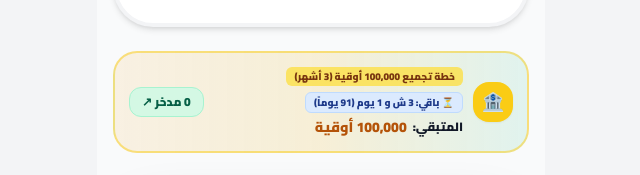
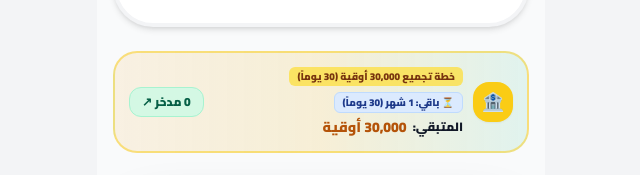
Before and after one commit to edehH/rider-wallet, a React (Vite) app: page / in a window 1280 px wide. Shown: the part 302-477 px from the top of the page, without its empty margins (319-959 px from the left). Built offline with nearby package versions, Linux system fonts and the light colour scheme.

Commit message:
Add files via upload

```diff
--- a/App.tsx
+++ b/App.tsx
@@ -396,12 +396,12 @@ const App: React.FC = () => {
         <p className="text-center text-[0.65rem] font-black text-gray-400 mt-3 uppercase tracking-widest">اضغط لتعديل الهدف</p>
       </div>
 
-      {/* 3-Month Wealth Target Quick Bar with Dynamic Days Deduction */}
+      {/* 30-Day Wealth Target Quick Bar with Dynamic Days Deduction */}
       {(() => {
         const totalSavedVault = Math.max(0, data.vault.reduce((acc, curr) => acc + curr.amount, 0));
-        const targetAmount = data.savingsPlan?.targetAmount || 100000;
+        const targetAmount = data.savingsPlan?.targetAmount || 30000;
         const remainingMoney = Math.max(0, targetAmount - totalSavedVault);
-        const planDays = (data.savingsPlan?.timeframeMonths || 3) * 30;
+        const planDays = data.savingsPlan?.timeframeDays || (data.savingsPlan?.timeframeMonths ? data.savingsPlan.timeframeMonths * 30 : 30);
         const dailyQuota = Math.max(1, Math.round(targetAmount / planDays));
         const daysLeft = Math.max(0, Math.ceil(remainingMoney / dailyQuota));
         const daysCut = Math.min(planDays, Math.floor(totalSavedVault / dailyQuota));
@@ -427,7 +427,7 @@ const App: React.FC = () => {
               <div>
                 <div className="flex items-center gap-1.5 flex-wrap">
                   <span className="text-[10px] font-black text-amber-900 bg-yellow-300/80 px-2 py-0.5 rounded-md">
-                    {data.savingsPlan?.title || 'خطة تجميع 100,000 أوقية (3 أشهر)'}
+                    {data.savingsPlan?.title || 'خطة تجميع 30,000 أوقية (30 يوماً)'}
                   </span>
                   <span className="text-[10px] font-black text-blue-900 bg-blue-100 px-2 py-0.5 rounded-md border border-blue-200">
                     ⏳ باقي: {formatQuickDuration(daysLeft)}
--- a/components/SavingsVaultModal.tsx
+++ b/components/SavingsVaultModal.tsx
@@ -12,31 +12,34 @@ interface SavingsVaultModalProps {
 
 const PRESET_PLANS = [
   {
-    targetAmount: 100000,
-    timeframeMonths: 3,
-    title: 'خطة الـ 100,000 أوقية (3 أشهر - 90 يوماً)',
+    targetAmount: 30000,
+    timeframeMonths: 1,
+    timeframeDays: 30,
+    title: 'خطة الـ 30,000 أوقية (30 يوماً)',
     dailyIncomeBaseline: 1500,
-    dailySavingsNeeded: 1111,
+    dailySavingsNeeded: 1000,
     icon: '🎯',
-    badge: 'الهدف السريع للشباب',
-  },
-  {
-    targetAmount: 180000,
-    timeframeMonths: 3,
-    title: 'خطة الـ 180,000 أوقية (3 أشهر - 90 يوماً)',
-    dailyIncomeBaseline: 1500,
-    dailySavingsNeeded: 2000,
-    icon: '🚀',
-    badge: 'الهدف الذهبي المكثف',
+    badge: 'الهدف الأساسي (30 يوماً)',
   },
   {
     targetAmount: 50000,
+    timeframeMonths: 1,
+    timeframeDays: 30,
+    title: 'خطة الـ 50,000 أوقية (30 يوماً)',
+    dailyIncomeBaseline: 1500,
+    dailySavingsNeeded: 1667,
+    icon: '🚀',
+    badge: 'هدف مكثف سريع',
+  },
+  {
+    targetAmount: 100000,
     timeframeMonths: 3,
-    title: 'خطة الـ 50,000 أوقية (3 أشهر)',
+    timeframeDays: 90,
+    title: 'خطة الـ 100,000 أوقية (3 أشهر)',
     dailyIncomeBaseline: 1500,
-    dailySavingsNeeded: 556,
+    dailySavingsNeeded: 1111,
     icon: '⚡',
-    badge: 'هدف انطلاقة ميسرة',
+    badge: 'هدف الـ 3 أشهر',
   },
 ];
 
@@ -49,10 +52,11 @@ export const SavingsVaultModal: React.FC<SavingsVaultModalProps> = ({
   onAddManualDeposit,
 }) => {
   const currentPlan: SavingsPlan = data.savingsPlan || {
-    targetAmount: 100000,
-    timeframeMonths: 3,
+    targetAmount: 30000,
+    timeframeMonths: 1,
+    timeframeDays: 30,
     startDate: data.currentDay.date,
-    title: 'خطة تجميع 100,000 أوقية (3 أشهر)',
+    title: 'خطة تجميع 30,000 أوقية (30 يوماً)',
     dailyIncomeBaseline: 1500,
   };
 
@@ -63,11 +67,11 @@ export const SavingsVaultModal: React.FC<SavingsVaultModalProps> = ({
   // Calculations
   const totalSavedInVault = data.vault.reduce((acc, curr) => acc + curr.amount, 0);
   const totalSaved = Math.max(0, totalSavedInVault);
-  const target = currentPlan.targetAmount || 100000;
+  const target = currentPlan.targetAmount || 30000;
   const remaining = Math.max(0, target - totalSaved);
   const progressPct = Math.min(100, Math.max(0, (totalSaved / target) * 100));
 
-  const totalDays = (currentPlan.timeframeMonths || 3) * 30;
+  const totalDays = currentPlan.timeframeDays || (currentPlan.timeframeMonths ? currentPlan.timeframeMonths * 30 : 30);
   const dailyNeeded = Math.max(1, Math.round(target / totalDays));
   const dailyIncome = currentPlan.dailyIncomeBaseline || 1500;
   const dailySavingsRatio = Math.round((dailyNeeded / dailyIncome) * 100);
@@ -97,7 +101,7 @@ export const SavingsVaultModal: React.FC<SavingsVaultModalProps> = ({
     if (totalSaved >= target) {
       return {
         title: '🎉 ألف مبروك يا بطل! تم تحقيق الهدف بالكامل!',
-        desc: `لقد جمعت ${totalSaved.toLocaleString()} أوقية بنجاح واقتدار في مقتبل شبابك خلال 3 أشهر فقط. طريقك مفتوح نحو إنجازات أعظم!`,
+        desc: `لقد جمعت ${totalSaved.toLocaleString()} أوقية بنجاح واقتدار خلال ${totalDays} يوماً فقط. طريقك مفتوح نحو إنجازات أكبر!`,
         color: 'from-emerald-500 to-teal-700',
         textColor: 'text-emerald-950',
       };
@@ -127,8 +131,8 @@ export const SavingsVaultModal: React.FC<SavingsVaultModalProps> = ({
       };
     }
     return {
-      title: '🌱 خطة الشهور الثلاثة السريعة لمقتبل العمر',
-      desc: `خلال 3 أشهر (90 يوماً فقط)، ادخار ${dailyNeeded.toLocaleString()} أوقية يومياً يوصلك لـ ${target.toLocaleString()} أوقية كاملة في نصف المدة!`,
+      title: '🌱 خطة الـ 30 يوماً السريعة لمقتبل العمر',
+      desc: `خلال 30 يوماً فقط، ادخار ${dailyNeeded.toLocaleString()} أوقية يومياً يوصلك لـ ${target.toLocaleString()} أوقية كاملة في مهلة شهر واحد!`,
       color: 'from-yellow-400 to-amber-500',
       textColor: 'text-yellow-950',
     };
@@ -327,7 +331,7 @@ export const SavingsVaultModal: React.FC<SavingsVaultModalProps> = ({
       <div className="bg-white p-5 sm:p-6 rounded-[2rem] border-2 border-gray-100 shadow-sm mb-6">
         <div className="flex justify-between items-center mb-3">
           <h3 className="font-black text-gray-900 text-base sm:text-lg flex items-center gap-2">
-            <span>اختر خطة تجميع رأس المال (3 أشهر - 90 يوماً) ⚡</span>
+            <span>اختر خطة تجميع رأس المال (مهلة 30 يوماً / شهر) ⚡</span>
           </h3>
           <button
             onClick={() => setIsEditingCustomTarget(!isEditingCustomTarget)}
@@ -348,6 +352,7 @@ export const SavingsVaultModal: React.FC<SavingsVaultModalProps> = ({
                   onUpdateSavingsPlan({
                     targetAmount: plan.targetAmount,
                     timeframeMonths: plan.timeframeMonths,
+                    timeframeDays: plan.timeframeDays,
                     startDate: data.currentDay.date,
                     title: plan.title,
                     dailyIncomeBaseline: plan.dailyIncomeBaseline,
@@ -370,7 +375,9 @@ export const SavingsVaultModal: React.FC<SavingsVaultModalProps> = ({
                   <div className="text-lg font-black text-gray-900">
                     {plan.targetAmount.toLocaleString()} <span className="text-xs font-bold text-gray-500">أوقية</span>
                   </div>
-                  <div className="text-xs font-bold text-gray-500 mt-0.5">خلال {plan.timeframeMonths} أشهر</div>
+                  <div className="text-xs font-bold text-gray-500 mt-0.5">
+                    المهلة: {plan.timeframeDays ? `${plan.timeframeDays} يوماً` : `${plan.timeframeMonths} أشهر`}
+                  </div>
                 </div>
 
                 <div className="mt-3 pt-2 border-t border-gray-200/70 text-[11px] font-bold text-slate-600 flex justify-between">
--- a/services/storage.ts
+++ b/services/storage.ts
@@ -79,12 +79,13 @@ export const getInitialData = (): AppData => {
         enabled: true
       };
     }
-    if (!data.savingsPlan || data.savingsPlan.timeframeMonths === 6) {
+    if (!data.savingsPlan || data.savingsPlan.timeframeMonths === 6 || data.savingsPlan.timeframeMonths === 3) {
       data.savingsPlan = {
-        targetAmount: data.savingsPlan?.targetAmount || 100000,
-        timeframeMonths: 3,
+        targetAmount: 30000,
+        timeframeMonths: 1,
+        timeframeDays: 30,
         startDate: currentWorkingDate,
-        title: `خطة تجميع ${(data.savingsPlan?.targetAmount || 100000).toLocaleString()} أوقية (3 أشهر)`,
+        title: 'خطة تجميع 30,000 أوقية (30 يوماً)',
         dailyIncomeBaseline: 1500
       };
     }
@@ -108,10 +109,11 @@ export const getInitialData = (): AppData => {
       enabled: true
     },
     savingsPlan: {
-      targetAmount: 100000,
-      timeframeMonths: 3,
+      targetAmount: 30000,
+      timeframeMonths: 1,
+      timeframeDays: 30,
       startDate: currentWorkingDate,
-      title: 'خطة تجميع 100,000 أوقية (3 أشهر)',
+      title: 'خطة تجميع 30,000 أوقية (30 يوماً)',
       dailyIncomeBaseline: 1500
     },
     lastSettlementDate: currentWorkingDate
```
Also changed, not shown: types.ts (+4 -3 lines).
